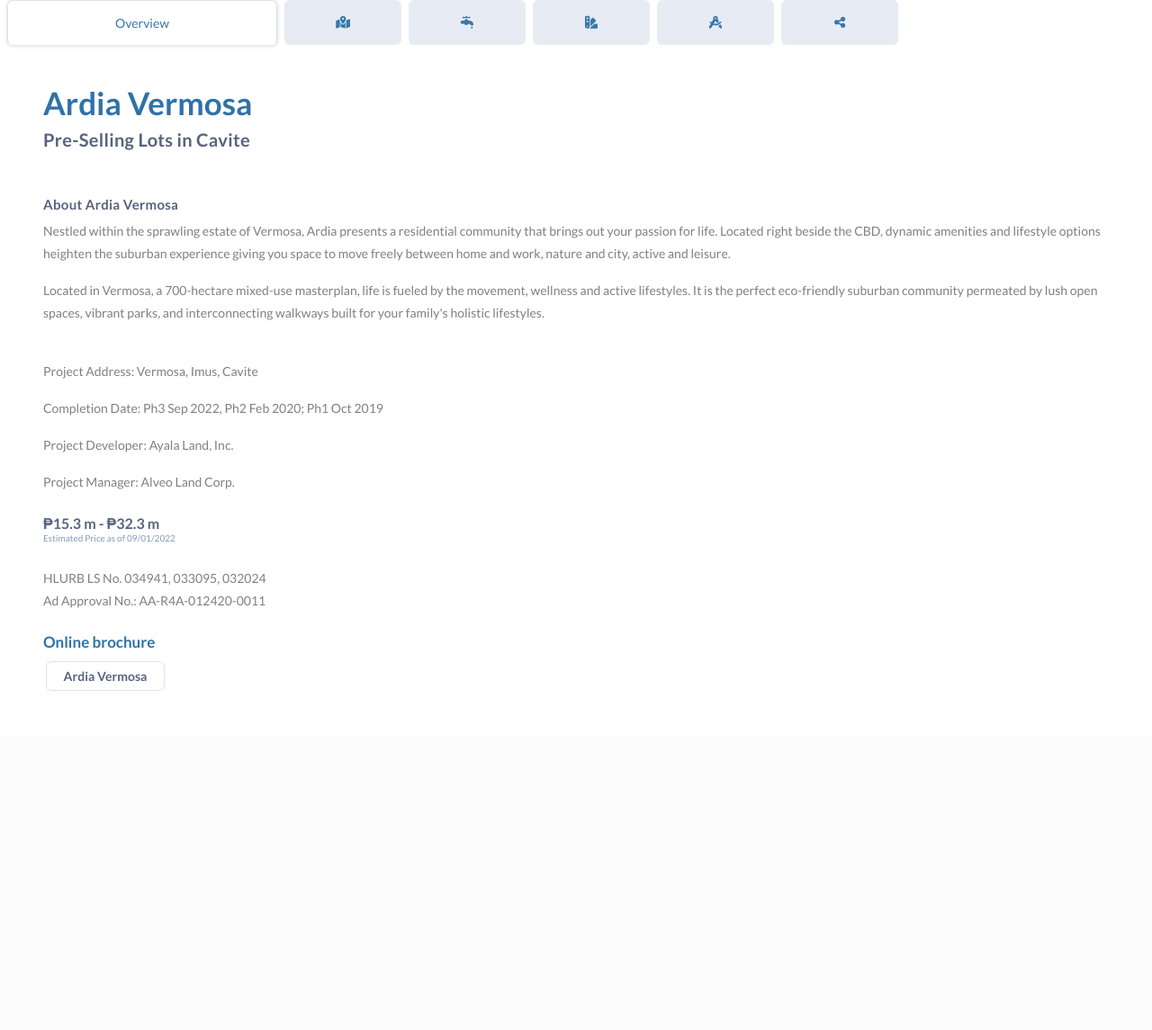
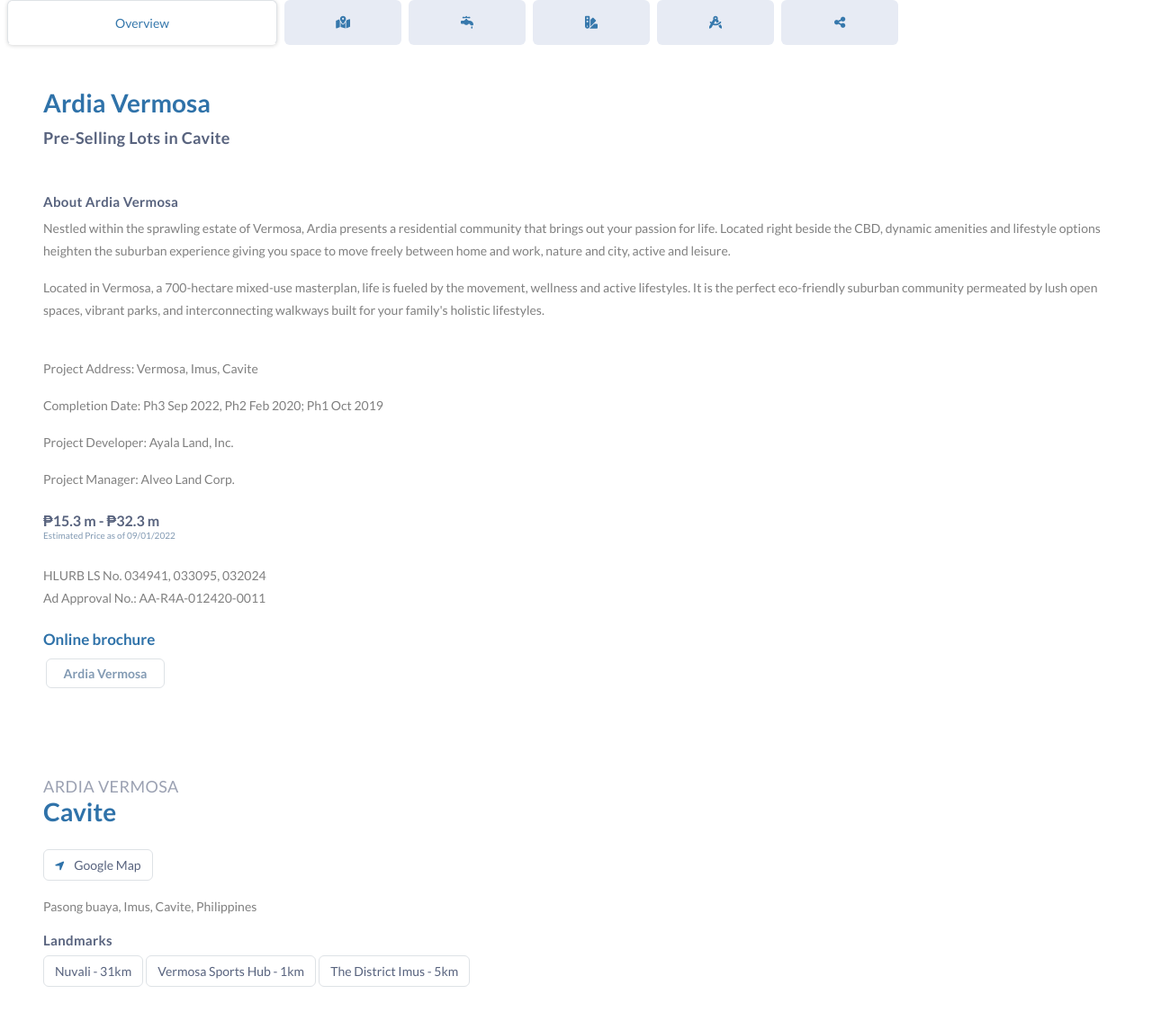
Before and after one commit to kdlanguido/montana-glades, a PHP site: page / in a window 1280 px wide. Shown: the part 560-1705 px from the top of the page at 90% size. Before the commit the page ends 1328 px from the top, so only its background shows below. Run offline with PHP 8.4, Linux system fonts and the light colour scheme.

Commit message:
Added Location tab

```diff
--- a/src/components/navTabs/navTabs.php
+++ b/src/components/navTabs/navTabs.php
@@ -3,30 +3,28 @@
     <div class="tab-content border-0">
         <?php
         include "src/components/navTabs/tabOverview.php";
+        include "src/components/navTabs/tabLocation.php";
         ?>
-        <div class="tab-pane fade" id="profile-tab-pane" role="tabpanel" aria-labelledby="profile-tab" tabindex="0">...</div>
-        <div class="tab-pane fade" id="contact-tab-pane" role="tabpanel" aria-labelledby="contact-tab" tabindex="0">...</div>
-        <div class="tab-pane fade" id="disabled-tab-pane" role="tabpanel" aria-labelledby="disabled-tab" tabindex="0">...</div>
     </div>
 
     <ul class="nav nav-pills px-2">
         <li class="nav-item">
-            <button data-bs-target="#tabOverview" class="nav-tab-buttons nav-link me-2 active" aria-info="Overview" data-bs-toggle="tab" type="button" role="tab">
+            <button data-bs-target="#tabOverview" class="nav-tab-buttons nav-link me-2 active" aria-info="Overview" aria-bottom="#tabOverviewBottom" data-bs-toggle="tab" type="button" role="tab">
                 <i class="fa-solid fa-house-chimney"></i>
             </button>
         </li>
         <li class="nav-item">
-            <button data-bs-target="#tabLocation" class="nav-tab-buttons nav-link me-2" aria-info="Location" data-bs-toggle="tab" type="button" role="tab">
+            <button data-bs-target="#tabLocation" class="nav-tab-buttons nav-link me-2" aria-info="Location" aria-bottom="#tabLocationBottom" data-bs-toggle="tab" type="button" role="tab">
                 <i class="fa-solid fa-map-location-dot"></i>
             </button>
         </li>
         <li class="nav-item">
-            <button data-bs-target="#tabAmenities" class="nav-tab-buttons nav-link me-2" aria-info="Amenities" data-bs-toggle="tab" type="button" role="tab">
+            <button data-bs-target="#tabAmenities" class="nav-tab-buttons nav-link me-2" aria-info="Amenities" aria-bottom="" data-bs-toggle="tab" type="button" role="tab">
                 <i class="fa-solid fa-faucet-drip"></i>
             </button>
         </li>
         <li class="nav-item">
-            <button data-bs-target="#tabPlans" class="nav-tab-buttons nav-link me-2" aria-info="Plans" data-bs-toggle="tab" type="button" role="tab">
+            <button data-bs-target="#tabPlans" class="nav-tab-buttons nav-link me-2" aria-info="Plans" aria-bottom="" data-bs-toggle="tab" type="button" role="tab">
                 <i class="fa-solid fa-swatchbook"></i>
             </button>
         </li>
@@ -46,10 +44,8 @@
     <div class="tab-content border-0">
         <?php
         include "src/components/navTabs/tabOverviewBottom.php";
+        include "src/components/navTabs/tabLocationBottom.php";
         ?>
-        <div class="tab-pane fade" id="profile-tab-pane" role="tabpanel" aria-labelledby="profile-tab" tabindex="0">...</div>
-        <div class="tab-pane fade" id="contact-tab-pane" role="tabpanel" aria-labelledby="contact-tab" tabindex="0">...</div>
-        <div class="tab-pane fade" id="disabled-tab-pane" role="tabpanel" aria-labelledby="disabled-tab" tabindex="0">...</div>
     </div>
 
 
--- /dev/null
+++ b/src/components/navTabs/tabLocation.php
@@ -0,0 +1,3 @@
+<div class="tab-pane fade p-0 m-0 position-relative" id="tabLocation" role="tabpanel">
+    <iframe src="https://www.google.com/maps/embed?pb=!1m18!1m12!1m3!1d3862.150725983087!2d121.05385741129194!3d14.533369678659277!2m3!1f0!2f0!3f0!3m2!1i1024!2i768!4f13.1!3m3!1m2!1s0x3397c969a483c94b%3A0x2d00283b8fc89124!2sTitan%20Arms%20Taguig%20HQ!5e0!3m2!1sen!2sph!4v1713868518330!5m2!1sen!2sph" width="100%" height="450" style="border:0;" allowfullscreen="true" loading="lazy" referrerpolicy="no-referrer-when-downgrade"></iframe>
+</div>
--- /dev/null
+++ b/src/components/navTabs/tabLocationBottom.php
@@ -0,0 +1,36 @@
+<div class="target-bottom-tabs tab-pane fade show active p-5 m-0 position-relative" id="tabLocationBottom" role="tabpanel">
+
+    <section class="tab-header-1">
+        <h6>ARDIA VERMOSA</h6>
+        <h5>Cavite</h5>
+    </section>
+
+    <section class="mt-4">
+        <a class="location-btn-gotomaps btn border" target="_blank" href="https://www.google.com/maps?ll=14.533365,121.056438&z=16&t=m&hl=en&gl=PH&mapclient=embed&cid=3242635967987224868">
+            <i class="fa-solid fa-location-arrow me-2"></i>
+            Google Map
+        </a>
+    </section>
+
+    <section class="tab-info mt-3">
+
+        <p>
+            Pasong buaya, Imus, Cavite, Philippines
+        </p>
+
+        <h5>Landmarks</h5>
+
+        <a class="location-btn-gotomaps btn border" target="_blank" href="https://www.google.com/maps?ll=14.533365,121.056438&z=16&t=m&hl=en&gl=PH&mapclient=embed&cid=3242635967987224868">
+            Nuvali - 31km
+        </a>
+        <a class="location-btn-gotomaps btn border" target="_blank" href="https://www.google.com/maps?ll=14.533365,121.056438&z=16&t=m&hl=en&gl=PH&mapclient=embed&cid=3242635967987224868">
+            Vermosa Sports Hub - 1km
+        </a>
+        <a class="location-btn-gotomaps btn border" target="_blank" href="https://www.google.com/maps?ll=14.533365,121.056438&z=16&t=m&hl=en&gl=PH&mapclient=embed&cid=3242635967987224868">
+            The District Imus - 5km
+        </a>
+
+    </section>
+
+
+</div>
--- a/src/functions/navTabs.js
+++ b/src/functions/navTabs.js
@@ -5,6 +5,13 @@
     splideNavigate();
     sideButtonHover();
     tabClick();
+
+
+    $('.location-btn-gotomaps').mouseover(function () {
+        $(this).find('i').css('color', '#fff')
+    }).mouseout(function(){
+        $(this).find('i').css('color', '#2F72A9')
+    })
 
 })
 
@@ -15,14 +22,14 @@
         rewind: true,
         pagination: false,
         arrows: false,
-        height:'50vh',
-        width:'100%'
+        height: '50vh',
+        width: '100%'
     });
 
     var thumbnails = new Splide('#thumbnail-carousel', {
         fixedWidth: '10vw',
         fixedHeight: 'auto',
-        width:'42%',
+        width: '42%',
         gap: 10,
         rewind: true,
         pagination: false,
@@ -69,12 +76,16 @@
 }
 
 const tabClick = () => {
+
     $('.nav-tab-buttons').click(function () {
+
         tabFunctionality()
 
-        $('.target-bottom-tabs').hide()
-        const targetBottomTab = $('.nav-tab-buttons').attr('data-bs-target-bottom')
-        $(targetBottomTab).show()
+        $('.target-bottom-tabs').removeClass('show').removeClass('active')
+
+        const targetBottomTab = $(this).attr('aria-bottom')
+
+        $(targetBottomTab).addClass('show').addClass('active')
     })
 
 }
--- a/src/styles/navTabs.styles.css
+++ b/src/styles/navTabs.styles.css
@@ -97,9 +97,17 @@
     background: #000000bb;
 }
 
+.tab-header-1 h6 {
+    font-size: 18px;
+    color: rgba(88, 99, 126, 0.6);
+    letter-spacing: 0.39px;
+    text-align: left;
+    text-transform: uppercase;
+    margin: 0px;
+}
 
 .tab-header-1 h5 {
-    font-size: 35px;
+    font-size: 28px;
     font-weight: bold;
     color: #2F72A9;
     text-align: left;
@@ -109,7 +117,7 @@
 }
 
 .tab-header-1 p {
-    font-size: 20px;
+    font-size: 18px;
     font-weight: bold;
     color: rgb(88, 99, 126);
     letter-spacing: 0.3px;
@@ -147,10 +155,17 @@
     padding: 5px 19px;
     background: transparent;
     font-size: 14px;
-    color: rgb(88, 99, 126);
+    color: #829ab3 !important;
     text-align: left;
     font-weight: bold;
     text-decoration: none;
+}
+
+.tab-info-2 button:hover {
+    background: #2F72A9;
+    color: #fff !important;
+    border: 0;
+    box-shadow: rgba(149, 157, 165, 0.2) 0px 8px 24px;
 }
 
 .tab-price h1 {
@@ -165,3 +180,21 @@
     font-weight: 400;
     color: rgb(130, 154, 179);
 }
+
+.location-btn-gotomaps {
+    font-size: 14px !important;
+    color: rgb(88, 99, 126);
+}
+
+
+.location-btn-gotomaps i {
+    color: #2F72A9;
+    font-size: 12px !important;
+}
+
+.location-btn-gotomaps:hover {
+    background: #2F72A9;
+    color: #fff !important;
+    border: 0;
+    box-shadow: rgba(149, 157, 165, 0.2) 0px 8px 24px;
+}
```
